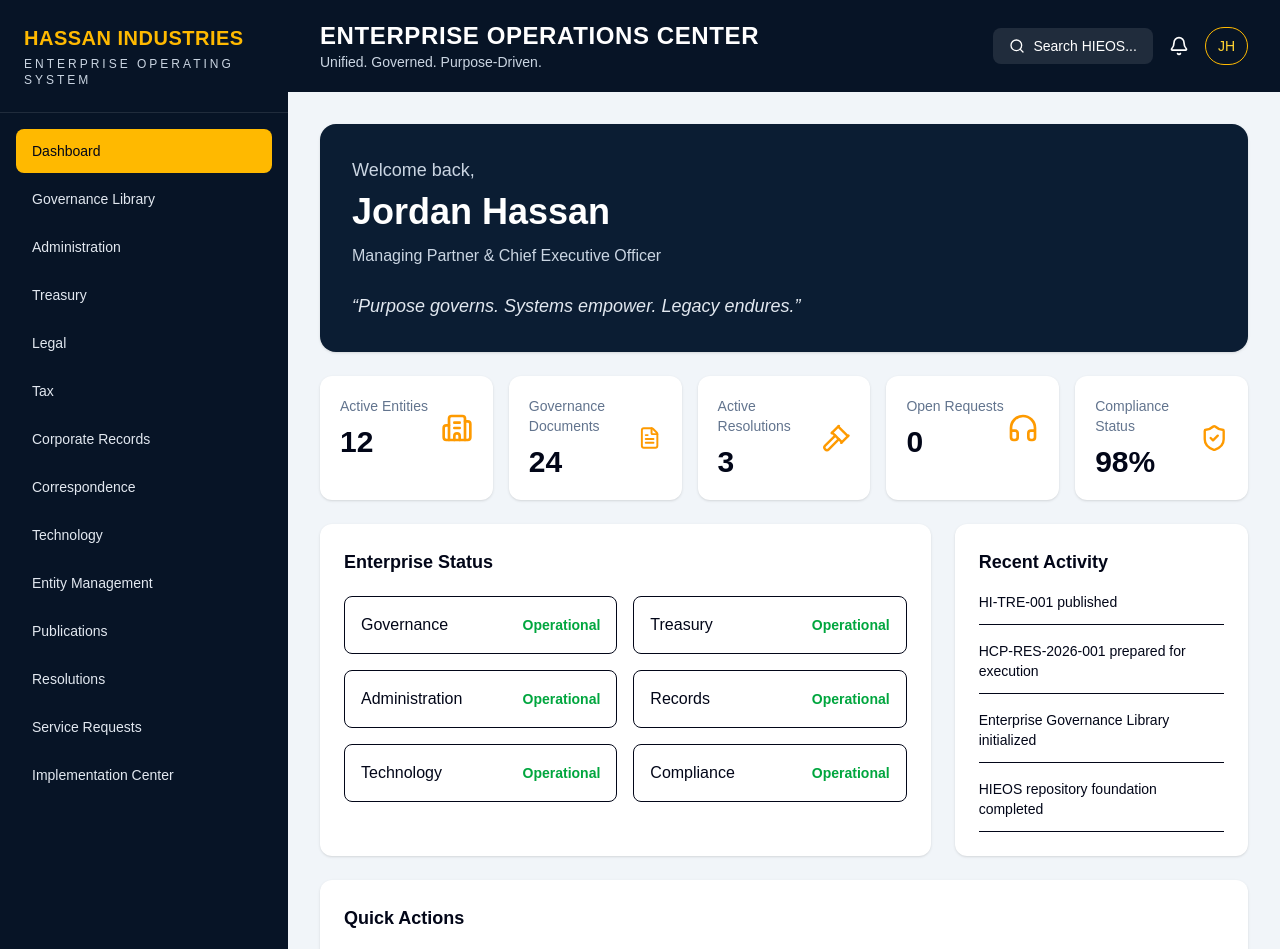
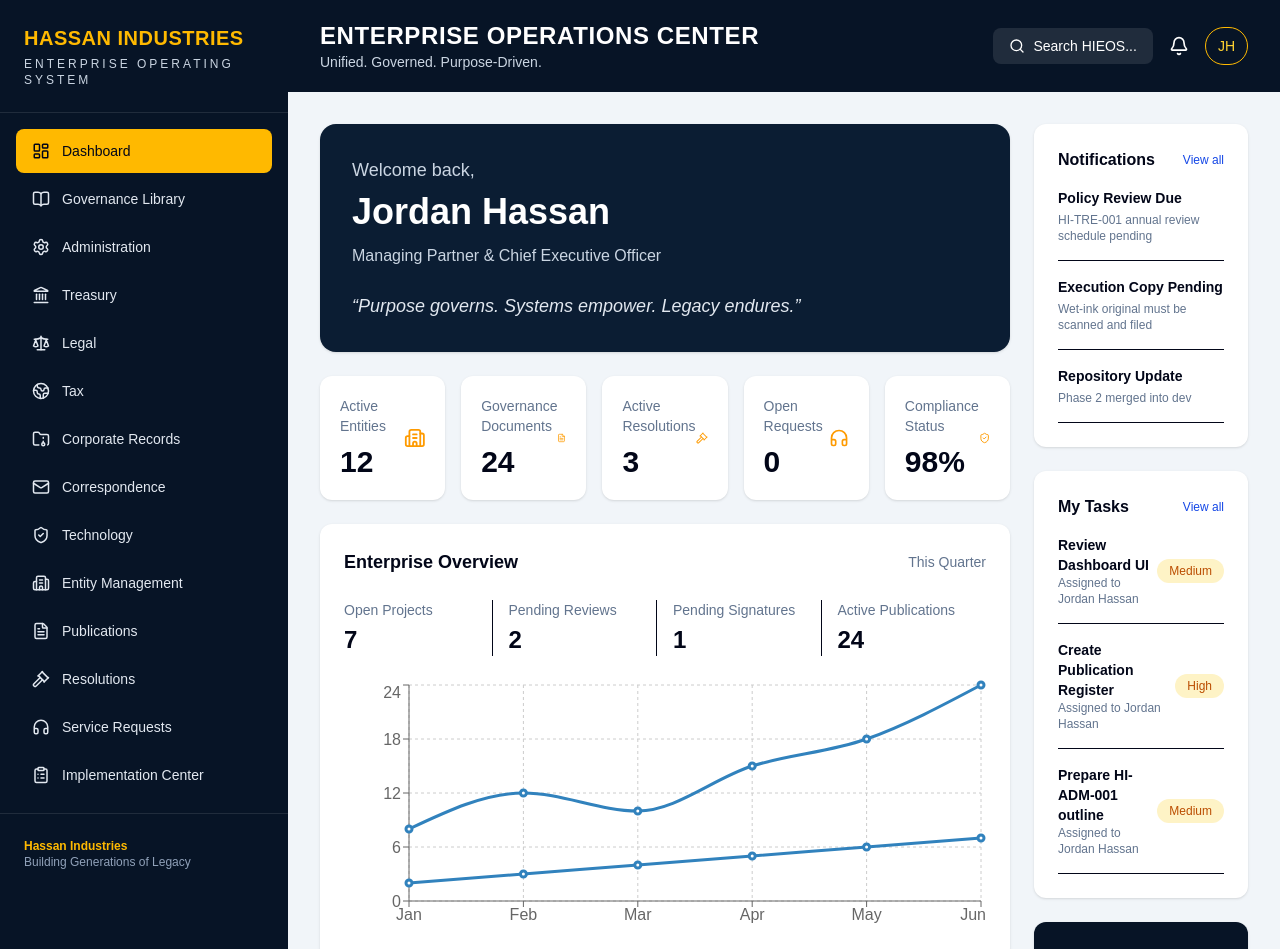
Before and after one commit to Hassan-Industries/hassan-industries-eos, a Next.js app in the folder portal/: page / in a window 1280 px wide. Shown: the top 949 px of the page. Built offline with nearby package versions, Linux system fonts and the light colour scheme.

Commit message:
Feature: Enterprise Dashboard UI

```diff
--- a/portal/app/page.tsx
+++ b/portal/app/page.tsx
@@ -1,32 +1,53 @@
+"use client";
+
 import {
+  Bell,
+  BookOpen,
   Building2,
+  ClipboardCheck,
+  ClipboardList,
   FileText,
+  FolderArchive,
   Gavel,
   Headphones,
+  Landmark,
+  LayoutDashboard,
+  Mail,
+  Search,
+  Settings,
   ShieldCheck,
   Users,
-  ClipboardList,
-  FolderArchive,
-  Settings,
-  Bell,
-  Search,
+  BarChart3,
+  BriefcaseBusiness,
+  Scale,
+  Globe2,
 } from "lucide-react";
 
+import {
+  LineChart,
+  Line,
+  XAxis,
+  YAxis,
+  Tooltip,
+  ResponsiveContainer,
+  CartesianGrid,
+} from "recharts";
+
 const navItems = [
-  "Dashboard",
-  "Governance Library",
-  "Administration",
-  "Treasury",
-  "Legal",
-  "Tax",
-  "Corporate Records",
-  "Correspondence",
-  "Technology",
-  "Entity Management",
-  "Publications",
-  "Resolutions",
-  "Service Requests",
-  "Implementation Center",
+  ["Dashboard", LayoutDashboard],
+  ["Governance Library", BookOpen],
+  ["Administration", Settings],
+  ["Treasury", Landmark],
+  ["Legal", Scale],
+  ["Tax", Globe2],
+  ["Corporate Records", FolderArchive],
+  ["Correspondence", Mail],
+  ["Technology", ShieldCheck],
+  ["Entity Management", Building2],
+  ["Publications", FileText],
+  ["Resolutions", Gavel],
+  ["Service Requests", Headphones],
+  ["Implementation Center", ClipboardList],
 ];
 
 const stats = [
@@ -37,11 +58,43 @@ const stats = [
   { label: "Compliance Status", value: "98%", icon: ShieldCheck },
 ];
 
+const overviewData = [
+  { month: "Jan", activity: 8, projects: 2 },
+  { month: "Feb", activity: 12, projects: 3 },
+  { month: "Mar", activity: 10, projects: 4 },
+  { month: "Apr", activity: 15, projects: 5 },
+  { month: "May", activity: 18, projects: 6 },
+  { month: "Jun", activity: 24, projects: 7 },
+];
+
 const recentActivity = [
-  "HI-TRE-001 published",
-  "HCP-RES-2026-001 prepared for execution",
-  "Enterprise Governance Library initialized",
-  "HIEOS repository foundation completed",
+  ["HI-TRE-001 published", "Enterprise Treasury Publication"],
+  ["HCP-RES-2026-001 executed", "Foundational Resolution"],
+  ["Enterprise Governance Library initialized", "Administration"],
+  ["HIEOS repository foundation completed", "Technology"],
+];
+
+const notifications = [
+  ["Policy Review Due", "HI-TRE-001 annual review schedule pending"],
+  ["Execution Copy Pending", "Wet-ink original must be scanned and filed"],
+  ["Repository Update", "Phase 2 merged into dev"],
+];
+
+const tasks = [
+  ["Review Dashboard UI", "Medium"],
+  ["Create Publication Register", "High"],
+  ["Prepare HI-ADM-001 outline", "Medium"],
+];
+
+const quickActions = [
+  ["Governance Library", FolderArchive],
+  ["Entity Register", Building2],
+  ["Board Resolutions", Gavel],
+  ["Corporate Records", ClipboardCheck],
+  ["Service Center", Headphones],
+  ["Reports", BarChart3],
+  ["Implementation", BriefcaseBusiness],
+  ["Administration", Settings],
 ];
 
 export default function Home() {
@@ -59,19 +112,28 @@ export default function Home() {
           </div>
 
           <nav className="space-y-1 p-4">
-            {navItems.map((item, index) => (
+            {navItems.map(([item, Icon], index) => {
+              const IconComponent = Icon as typeof LayoutDashboard;
+              return (
                 <div
-                key={item}
-                className={`rounded-lg px-4 py-3 text-sm ${
+                  key={item as string}
+                  className={`flex items-center gap-3 rounded-lg px-4 py-3 text-sm ${
                     index === 0
                       ? "bg-amber-400 text-slate-950"
                       : "text-slate-200 hover:bg-white/10"
                   }`}
                 >
-                {item}
+                  <IconComponent size={18} />
+                  {item as string}
                 </div>
-            ))}
+              );
+            })}
           </nav>
+
+          <div className="mt-auto border-t border-white/10 p-6 text-xs text-slate-400">
+            <div className="font-semibold text-amber-400">Hassan Industries</div>
+            <div>Building Generations of Legacy</div>
+          </div>
         </aside>
 
         <section className="flex-1">
@@ -97,8 +159,9 @@ export default function Home() {
             </div>
           </header>
 
-          <div className="p-8">
-            <section className="rounded-2xl bg-[#0b1d33] p-8 text-white shadow">
+          <div className="grid grid-cols-12 gap-6 p-8">
+            <section className="col-span-9">
+              <div className="rounded-2xl bg-[#0b1d33] p-8 text-white shadow">
                 <p className="text-lg text-slate-300">Welcome back,</p>
                 <h2 className="mt-2 text-4xl font-bold">Jordan Hassan</h2>
                 <p className="mt-3 text-slate-300">
@@ -107,9 +170,9 @@ export default function Home() {
                 <p className="mt-6 max-w-2xl text-lg italic text-slate-200">
                   “Purpose governs. Systems empower. Legacy endures.”
                 </p>
-            </section>
+              </div>
 
-            <section className="mt-6 grid grid-cols-5 gap-4">
+              <div className="mt-6 grid grid-cols-5 gap-4">
                 {stats.map((item) => {
                   const Icon = item.icon;
                   return (
@@ -119,61 +182,51 @@ export default function Home() {
                           <p className="text-sm text-slate-500">{item.label}</p>
                           <p className="mt-2 text-3xl font-bold">{item.value}</p>
                         </div>
-                      <Icon className="text-amber-500" size={32} />
+                        <Icon className="text-amber-500" size={30} />
                       </div>
                     </div>
                   );
                 })}
-            </section>
+              </div>
 
-            <section className="mt-6 grid grid-cols-3 gap-6">
-              <div className="col-span-2 rounded-xl bg-white p-6 shadow">
-                <h3 className="text-lg font-bold">Enterprise Status</h3>
-                <div className="mt-5 grid grid-cols-2 gap-4">
+              <div className="mt-6 rounded-xl bg-white p-6 shadow">
+                <div className="flex items-center justify-between">
+                  <h3 className="text-lg font-bold">Enterprise Overview</h3>
+                  <span className="text-sm text-slate-500">This Quarter</span>
+                </div>
+
+                <div className="mt-6 grid grid-cols-4 gap-4">
                   {[
-                    "Governance",
-                    "Treasury",
-                    "Administration",
-                    "Records",
-                    "Technology",
-                    "Compliance",
-                  ].map((area) => (
-                    <div
-                      key={area}
-                      className="flex items-center justify-between rounded-lg border p-4"
-                    >
-                      <span>{area}</span>
-                      <span className="text-sm font-semibold text-green-600">
-                        Operational
-                      </span>
+                    ["Open Projects", "7"],
+                    ["Pending Reviews", "2"],
+                    ["Pending Signatures", "1"],
+                    ["Active Publications", "24"],
+                  ].map(([label, value]) => (
+                    <div key={label} className="border-r last:border-r-0">
+                      <p className="text-sm text-slate-500">{label}</p>
+                      <p className="mt-1 text-2xl font-bold">{value}</p>
                     </div>
                   ))}
                 </div>
+
+                <div className="mt-6 h-64">
+                  <ResponsiveContainer width="100%" height="100%">
+                    <LineChart data={overviewData}>
+                      <CartesianGrid strokeDasharray="3 3" />
+                      <XAxis dataKey="month" />
+                      <YAxis />
+                      <Tooltip />
+                      <Line type="monotone" dataKey="activity" strokeWidth={3} />
+                      <Line type="monotone" dataKey="projects" strokeWidth={3} />
+                    </LineChart>
+                  </ResponsiveContainer>
+                </div>
               </div>
 
-              <div className="rounded-xl bg-white p-6 shadow">
-                <h3 className="text-lg font-bold">Recent Activity</h3>
-                <div className="mt-4 space-y-4">
-                  {recentActivity.map((activity) => (
-                    <div key={activity} className="border-b pb-3 text-sm">
-                      {activity}
-                    </div>
-                  ))}
-                </div>
-              </div>
-            </section>
-
-            <section className="mt-6 rounded-xl bg-white p-6 shadow">
-              <h3 className="text-lg font-bold">Quick Actions</h3>
-              <div className="mt-5 grid grid-cols-6 gap-4">
-                {[
-                  ["Governance Library", FolderArchive],
-                  ["Entity Register", Building2],
-                  ["Board Resolutions", Gavel],
-                  ["Corporate Records", ClipboardList],
-                  ["Service Center", Headphones],
-                  ["Administration", Settings],
-                ].map(([label, Icon]) => {
+              <div className="mt-6 rounded-xl bg-white p-6 shadow">
+                <h3 className="text-lg font-bold">Quick Access</h3>
+                <div className="mt-5 grid grid-cols-4 gap-4">
+                  {quickActions.map(([label, Icon]) => {
                     const IconComponent = Icon as typeof FolderArchive;
                     return (
                       <button
@@ -186,7 +239,53 @@ export default function Home() {
                     );
                   })}
                 </div>
+              </div>
             </section>
+
+            <aside className="col-span-3 space-y-6">
+              <div className="rounded-xl bg-white p-6 shadow">
+                <div className="flex items-center justify-between">
+                  <h3 className="font-bold">Notifications</h3>
+                  <span className="text-xs text-blue-700">View all</span>
+                </div>
+                <div className="mt-4 space-y-4">
+                  {notifications.map(([title, detail]) => (
+                    <div key={title} className="border-b pb-4">
+                      <p className="text-sm font-semibold">{title}</p>
+                      <p className="mt-1 text-xs text-slate-500">{detail}</p>
+                    </div>
+                  ))}
+                </div>
+              </div>
+
+              <div className="rounded-xl bg-white p-6 shadow">
+                <div className="flex items-center justify-between">
+                  <h3 className="font-bold">My Tasks</h3>
+                  <span className="text-xs text-blue-700">View all</span>
+                </div>
+                <div className="mt-4 space-y-4">
+                  {tasks.map(([task, priority]) => (
+                    <div key={task} className="flex items-center justify-between border-b pb-4">
+                      <div>
+                        <p className="text-sm font-semibold">{task}</p>
+                        <p className="text-xs text-slate-500">Assigned to Jordan Hassan</p>
+                      </div>
+                      <span className="rounded-full bg-amber-100 px-3 py-1 text-xs text-amber-700">
+                        {priority}
+                      </span>
+                    </div>
+                  ))}
+                </div>
+              </div>
+
+              <div className="rounded-xl bg-[#071426] p-6 text-white shadow">
+                <h3 className="font-bold text-amber-400">Enterprise Pulse</h3>
+                <p className="mt-3 text-sm text-slate-300">
+                  HIEOS is operating in foundation mode. Core registers,
+                  records, and workflow modules are pending implementation.
+                </p>
+              </div>
+            </aside>
           </div>
         </section>
       </div>
--- a/portal/package.json
+++ b/portal/package.json
@@ -13,7 +13,8 @@
     "lucide-react": "^1.20.0",
     "next": "16.2.9",
     "react": "19.2.4",
-    "react-dom": "19.2.4"
+    "react-dom": "19.2.4",
+    "recharts": "^3.8.1"
   },
   "devDependencies": {
     "@tailwindcss/postcss": "^4",
```
Also changed, not shown: 1 other file (tests, documents, lock files or other folders). Lines whose indentation alone changed are shown as unchanged.
